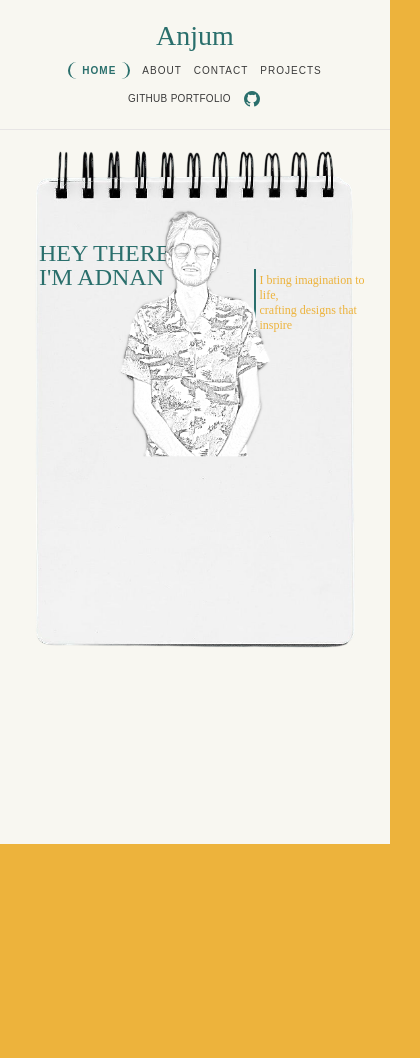
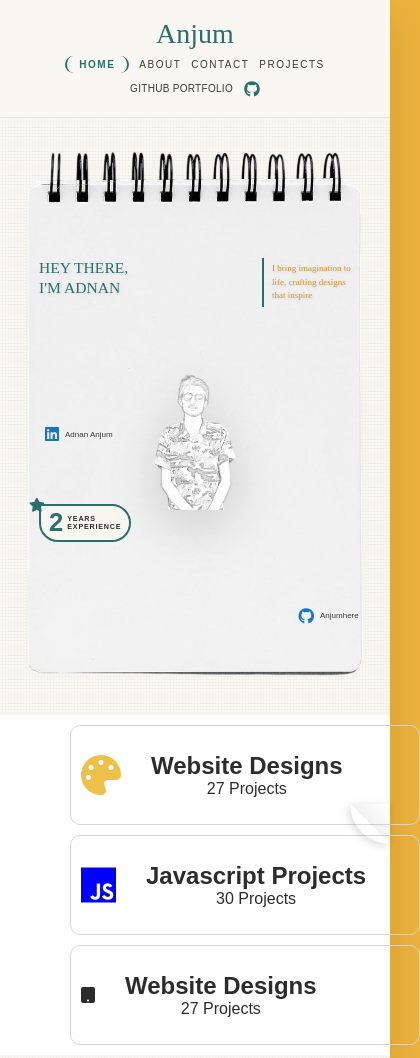
Before and after one commit to anjumhere/Portfolio-Website, a plain HTML site: page index.html in a window 390 px wide. Shown: the top 1058 px of the page, 420 px wide, since content can reach past the window. Before the commit the page ends 844 px from the top, so only its background shows below. Drawn offline with Linux system fonts and the light colour scheme; a web font is replaced by a local one.

Commit message:
added backgrounds photos , hover effects, worked on responsiveness

```diff
--- a/index.html
+++ b/index.html
@@ -3,19 +3,18 @@
   <head>
     <meta charset="UTF-8" />
     <meta name="viewport" content="width=device-width, initial-scale=1.0" />
-    <title>Portfolio</title>
-    <link rel="stylesheet" href="style.css" />
+    <title>Portfolio - Adnan Anjum</title>
     <link
       rel="stylesheet"
-      href="https://cdnjs.cloudflare.com/ajax/libs/font-awesome/7.0.1/css/all.min.css"
-      integrity="sha512-2SwdPD6INVrV/lHTZbO2nodKhrnDdJK9/kg2XD1r9uGqPo1cUbujc+IYdlYdEErWNu69gVcYgdxlmVmzTWnetw=="
+      href="https://cdnjs.cloudflare.com/ajax/libs/font-awesome/6.5.1/css/all.min.css"
       crossorigin="anonymous"
       referrerpolicy="no-referrer"
     />
+    <link rel="stylesheet" href="style.css" />
   </head>
   <body>
     <div class="main-page">
-      <!-- ===== HEADER (Kept Intact) ===== -->
+      <!-- ===== HEADER ===== -->
       <header>
         <div class="container">
           <div class="logo">Anjum</div>
@@ -36,28 +35,79 @@
         </div>
       </header>
 
-      <!-- ===== MAIN (Clean Canvas) ===== -->
+      <!-- ===== MAIN ===== -->
       <main>
-        <div class="profile">
+        <div class="profile" id="home">
+          <!-- Intro heading -->
           <div class="intro">
-            <h1>HEY THERE, <span> I'M ADNAN </span></h1>
+            <h1>HEY THERE, <span>I'M ADNAN</span></h1>
           </div>
+
+          <!-- Quote / info -->
           <div class="info">
             <h2>
-              I bring imagination to life,
-              <span>crafting designs that inspire</span>
+              I bring imagination to<span>life, crafting designs</span>that
+              inspire
             </h2>
           </div>
-          <img src="/photos/B.png" alt="background " />
 
-          <img src="/photos/vv.png" alt="person" class="person" />
+          <!-- Notebook background image — gives the container its size -->
+          <img
+            src="/photos/B.png"
+            alt="notebook background"
+            class="notebook-bg"
+          />
+
+          <!-- Person image — centered on the notebook -->
+          <img src="/photos/vv.png" alt="Adnan Anjum" class="person" />
+
+          <!-- LinkedIn link -->
+          <div class="gmail">
+            <i class="fa-brands fa-linkedin" id="linked"></i>
+            <a href="https://www.linkedin.com/in/adnan-anjum-196a373a1/"
+              >Adnan Anjum</a
+            >
+          </div>
+          <div class="git">
+            <i class="fa-brands fa-github" id="linked"></i>
+            <a href="github.com/anjumhere">Anjumhere</a>
+          </div>
+          <!-- Experience badge -->
+          <div class="exp">
+            <i class="fa-solid fa-star" id="star"></i>
+            <div class="number">2</div>
+            <div class="text">
+              <span>YEARS</span>
+              <span>EXPERIENCE</span>
+            </div>
+          </div>
+        </div>
+        <div class="work" id="about">
+          <card-section>
+            <div class="card1">
+              <i class="fa-solid fa-palette" id="design"></i>
+              <div class="data">
+                <h2>Website Designs</h2>
+                <p>27 Projects</p>
+              </div>
+            </div>
+            <div class="card1">
+              <i class="fa-brands fa-js" id="design1"></i>
+              <div class="data">
+                <h2>Javascript Projects</h2>
+                <p>30 Projects</p>
+              </div>
+            </div>
+            <div class="card1">
+              <i class="fa-solid fa-tablet-button" id="design2"></i>
+              <div class="data">
+                <h2>Website Designs</h2>
+                <p>27 Projects</p>
+              </div>
+            </div>
+          </card-section>
         </div>
       </main>
-
-      <!-- ===== FOOTER (Clean Canvas) ===== -->
-      <footer>
-        <!-- Add your footer content here -->
-      </footer>
     </div>
   </body>
 </html>
--- a/style.css
+++ b/style.css
@@ -38,12 +38,48 @@ body {
   box-shadow: 0 12px 48px rgba(0, 0, 0, 0.12);
   display: flex;
   flex-direction: column;
+  position: relative;
+  background-image:
+    repeating-linear-gradient(
+      0deg,
+      transparent,
+      transparent 2px,
+      rgba(0, 0, 0, 0.02) 2px,
+      rgba(0, 0, 0, 0.02) 3px
+    ),
+    repeating-linear-gradient(
+      90deg,
+      transparent,
+      transparent 2px,
+      rgba(0, 0, 0, 0.015) 2px,
+      rgba(0, 0, 0, 0.015) 3px
+    );
+  background-color: #f8f7f1;
+}
+
+.main-page::after {
+  content: "";
+  position: fixed;
+  bottom: 0;
+  right: 0;
+  width: 80px;
+  height: 80px;
+  background: linear-gradient(
+    225deg,
+    rgba(255, 255, 255, 0.3) 0%,
+    rgba(0, 0, 0, 0.05) 50%,
+    transparent 50%
+  );
+  box-shadow: -2px 2px 8px rgba(0, 0, 0, 0.15);
+  border-radius: 0 0 0 100%;
+  pointer-events: none;
+  z-index: 1000;
 }
 
 /* ── Generic container ── */
 .container {
   width: 100%;
-  padding: 0 60px;
+  padding: 0 clamp(16px, 4vw, 60px);
 }
 
 /* ======================================
@@ -53,51 +89,54 @@ header {
   position: sticky;
   top: 0;
   z-index: 100;
-  background-color: #f8f7f1;
+  background-color: rgba(248, 247, 241, 0.95);
+  backdrop-filter: blur(10px);
   border-bottom: 1px solid rgb(231, 229, 229);
-  height: 13vh;
   display: flex;
   align-items: center;
+  padding: 16px 0;
 }
 
 header .container {
   display: flex;
   align-items: center;
-  height: 80px;
+  gap: 20px;
 }
 
-/* ── Logo (left) ── */
 .logo {
   font-family: "Italianno", serif;
-  font-size: 42px;
+  font-size: clamp(28px, 3.5vw, 42px);
   font-weight: 400;
   color: #2a6f6c;
   white-space: nowrap;
   line-height: 1;
-  text-align: left;
   cursor: pointer;
+  transition: transform 0.3s ease;
+  flex-shrink: 0;
 }
 
-/* ── Nav (center) ── */
+.logo:hover {
+  transform: scale(1.05);
+}
+
 nav {
   display: flex;
   align-items: center;
   justify-content: center;
   flex: 2;
-  margin-left: 100px;
 }
 
 nav ul {
   list-style: none;
   display: flex;
   align-items: center;
-  gap: 50px;
+  gap: clamp(16px, 3vw, 50px);
 }
 
 nav ul li {
   font-family: "Mona Sans", sans-serif;
   text-transform: uppercase;
-  font-size: 12px;
+  font-size: clamp(10px, 1vw, 12px);
   font-weight: 500;
   letter-spacing: 1.5px;
   color: #3a3a3a;
@@ -117,13 +156,6 @@ nav ul li a:hover {
   color: #2a6f6c;
 }
 
-/* Active / first item */
-nav ul li:first-child {
-  color: #2a6f6c;
-  font-weight: 600;
-}
-
-/* ── Border wrapper ── */
 .border {
   border-left: 2px solid #2a6f6c;
   border-right: 2px solid #2a6f6c;
@@ -133,14 +165,22 @@ nav ul li:first-child {
   transition: background-color 0.3s ease;
 }
 
-/* ── Email (right) ── */
+.border:hover {
+  background-color: rgba(42, 111, 108, 0.05);
+}
+
+.border li {
+  color: #2a6f6c !important;
+  font-weight: 600 !important;
+}
+
 .email {
   font-family: "Mona Sans", sans-serif;
   font-weight: 400;
-  font-size: 12px;
+  font-size: clamp(10px, 1vw, 12px);
   letter-spacing: 0.3px;
   color: #555;
-  flex: 1;
+  flex-shrink: 0;
   text-align: right;
   white-space: nowrap;
   transition: color 0.3s ease;
@@ -160,7 +200,7 @@ a {
   vertical-align: middle;
   color: #2a6f6c;
   transition: transform 0.3s ease;
-  font-size: 20px;
+  font-size: clamp(16px, 1.5vw, 20px);
 }
 
 #icon:hover {
@@ -168,116 +208,259 @@ a {
 }
 
 /* ======================================
-   PROFILE SECTION
-   MODIFY THESE TOP VALUES TO POSITION TEXT BELOW RINGS
+         PROFILE / HERO SECTION
       ====================================== */
+main {
+  flex: 1;
+  display: flex;
+  align-items: center;
+  justify-content: center;
+  flex-direction: column;
+  padding: clamp(10px, 3vw, 40px) 0;
+}
+
 .profile {
   position: relative;
   width: 100%;
   max-width: 1000px;
-  margin: auto;
+  margin: 0 auto;
+  /* The notebook image dictates the size */
 }
 
-/* Background image with notebook rings */
-.profile img:nth-child(3) {
+/* ── Notebook background ── */
+.profile > img.notebook-bg {
   width: 100%;
-  max-width: 1000px;
   display: block;
+  height: auto;
+  /* Let the image define its natural aspect ratio */
 }
 
-/*
-  INTRO TEXT POSITION
-  Change the "top" value to move text up/down
-  Change the "left" value to move text left/right
-*/
+/* ── Intro text (top-left of notebook) ── */
 .intro {
   position: absolute;
-  top: 20%; /* MODIFY THIS - Increase to move DOWN, decrease to move UP */
-  left: 10%; /* MODIFY THIS - Increase to move RIGHT, decrease to move LEFT */
-  line-height: 1;
+  top: 38%;
+  left: 10%;
   z-index: 5;
+  max-width: 36%;
 }
 
 .intro h1 {
   color: #2a6f6c;
-  font-size: 50px; /* MODIFY THIS to change text size */
+  font-size: clamp(14px, 4vw, 50px);
   font-family: "Mona Sans", serif;
   font-weight: 400;
+  line-height: 1.15;
+  text-shadow: 2px 2px 4px rgba(0, 0, 0, 0.08);
 }
 
 .intro h1 span {
   display: block;
 }
 
-/*
-  INFO BOX POSITION
-  Change the "top" value to move text up/down
-  Change the "left" value to move text left/right
-*/
+/* ── Info / quote (top-right of notebook) ── */
 .info {
   position: absolute;
-  top: 25%; /* MODIFY THIS - Increase to move DOWN, decrease to move UP */
-  left: 65%; /* MODIFY THIS - Increase to move RIGHT, decrease to move LEFT */
+  top: 30%;
+  right: 15%;
   border-left: 2px solid #2a6f6c;
-  padding: 4px;
+  padding: 4px 8px;
   z-index: 5;
+  max-width: 28%;
 }
 
 .info h2 {
-  color: #edb33c;
-  font-size: 20px; /* MODIFY THIS to change text size */
+  color: #d89020;
+  font-size: clamp(9px, 1.5vw, 18px);
   font-family: "Mona Sans", serif;
   font-weight: 300;
+  line-height: 1.45;
+  text-shadow: 1px 1px 3px rgba(0, 0, 0, 0.1);
 }
 
-.info span {
+.info h2 span {
   display: block;
 }
 
-/*
-  PERSON IMAGE POSITION
-  Change the "top" value to move image up/down
-*/
+/* ── Person image (center of notebook) ── */
 .profile .person {
   position: absolute;
-  top: 30%; /* MODIFY THIS - Increase to move DOWN, decrease to move UP */
+  top: 50%;
   left: 50%;
   transform: translate(-50%, -50%);
   z-index: 10;
-  width: 400px; /* MODIFY THIS to change image size */
+  width: clamp(120px, 58%, 700px);
+  height: auto;
+  filter: drop-shadow(0 15px 25px rgba(0, 0, 0, 0.15));
+  transition: all 0.3s ease;
 }
 
+.profile .person:hover {
+  transform: translate(-50%, -52%) scale(1.02);
+  filter: drop-shadow(0 20px 35px rgba(0, 0, 0, 0.2));
+}
+
+/* ── LinkedIn section (left-mid) ── */
+.gmail {
+  position: absolute;
+  top: 78%;
+  left: 75%;
+  z-index: 5;
+  display: flex;
+  align-items: center;
+  gap: 6px;
+  padding: 4px 6px;
+  border-bottom: 2px solid transparent;
+  transition: border-color 0.3s ease;
+  max-width: 30%;
+}
+.git {
+  position: absolute;
+  top: 81%;
+  left: 75%;
+  z-index: 5;
+  display: flex;
+  align-items: center;
+  gap: 6px;
+  padding: 4px 6px;
+  border-bottom: 2px solid transparent;
+  transition: border-color 0.3s ease;
+  max-width: 30%;
+}
+
+.gmail:hover {
+  border-bottom: 2px solid #db735f;
+  cursor: pointer;
+}
+.git:hover {
+  border-bottom: 2px solid #db735f;
+  cursor: pointer;
+  color: #db735f;
+}
+.git a {
+  color: #3a3a3a;
+  font-size: clamp(8px, 1.2vw, 14px);
+  font-weight: 500;
+  transition: color 0.3s ease;
+}
+.git:hover a {
+  color: #db735f;
+}
+.gmail a {
+  color: #3a3a3a;
+  font-size: clamp(8px, 1.2vw, 14px);
+  font-weight: 500;
+  transition: color 0.3s ease;
+}
+
+.gmail:hover a {
+  color: #db735f;
+}
+
+#linked {
+  font-size: clamp(16px, 2.5vw, 30px);
+  color: rgb(18, 119, 202);
+  flex-shrink: 0;
+}
+
+/* ── Experience badge (bottom-left) ── */
+.exp {
+  position: absolute;
+  top: 60%;
+  left: 8%;
+  z-index: 5;
+  border: 3px solid #2a6f6c;
+  padding: clamp(4px, 0.8vw, 8px) clamp(8px, 1.5vw, 16px);
+  border-top-right-radius: 30px;
+  border-bottom-right-radius: 30px;
+  border-bottom-left-radius: 30px;
+  display: flex;
+  align-items: center;
+  gap: clamp(4px, 0.8vw, 10px);
+  background: rgba(248, 247, 241, 0.85);
+  backdrop-filter: blur(4px);
+}
+
+#star {
+  font-size: clamp(14px, 2.5vw, 30px);
+  color: #2a6f6c;
+  position: absolute;
+  top: clamp(-8px, -1.2vw, -13px);
+  left: clamp(-12px, -1.8vw, -21px);
+}
+
+.number {
+  font-size: clamp(1.6rem, 4vw, 4rem);
+  font-weight: 800;
+  color: #2a6f6c;
+  line-height: 1;
+}
+
+.text {
+  display: flex;
+  flex-direction: column;
+  font-weight: 600;
+  line-height: 1.1;
+}
+
+.text span {
+  font-size: clamp(0.45rem, 1vw, 1rem);
+  letter-spacing: clamp(0.5px, 0.2vw, 2px);
+  color: #2c2c2c;
+}
+
+.work {
+  width: 100%;
+  height: auto;
+  background-color: white;
+}
+
+.card1 {
+  width: 350px;
+  height: 100px;
+  border-radius: 10px;
+  text-align: center;
+  display: flex;
+  justify-content: flex-start;
+  align-items: center;
+  padding: 10px;
+  gap: 30px;
+
+  border: 1px solid rgb(214, 213, 213);
+  margin: 10px 70px;
+}
+#design {
+  color: #edc049;
+  display: inline;
+  font-size: 40px;
+  /* border: 1px solid red; */
+}
+#design1 {
+  color: blue;
+  font-size: 40px;
+}
 /* ======================================
-   TABLET (768px - 1024px)
+         RESPONSIVE: TABLET (≤ 1024px)
       ====================================== */
 @media (max-width: 1024px) {
-  .container {
-    padding: 0 40px;
+  .intro {
+    top: 26%;
+    left: 15%;
+    max-width: 38%;
   }
-
-  nav {
-    margin-left: 50px;
+  .info {
+    top: 24%;
+    max-width: 28%;
   }
-
-  nav ul {
-    gap: 30px;
+  .gmail {
+    top: 56%;
   }
-
-  .intro h1 {
-    font-size: 35px;
-  }
-
-  .info h2 {
-    font-size: 10px;
-  }
-
-  .profile .person {
-    width: 360px;
+  .exp {
+    top: 70%;
   }
 }
 
 /* ======================================
-   MOBILE (481px - 768px)
+         RESPONSIVE: SMALL TABLET (≤ 768px)
       ====================================== */
 @media (max-width: 768px) {
   .main-page {
@@ -285,182 +468,215 @@ a {
   }
 
   header {
-    height: auto;
     padding: 10px 0;
   }
 
   header .container {
-    flex-direction: column;
-    height: auto;
-    padding: 16px 20px;
+    flex-wrap: wrap;
+    justify-content: center;
+    gap: 8px;
+  }
+
+  .logo {
+    order: 1;
+  }
+  .email {
+    order: 2;
+  }
+  nav {
+    order: 3;
+    flex-basis: 100%;
+  }
+
+  nav ul {
+    justify-content: center;
+    flex-wrap: wrap;
     gap: 12px;
   }
 
-  .logo {
-    flex: unset;
-    text-align: center;
-    font-size: 32px;
+  .intro {
+    top: 24%;
+    left: 8%;
+    max-width: 36%;
   }
-
-  .email {
-    flex: unset;
-    text-align: center;
-    font-size: 11px;
+  .intro h1 {
+    line-height: 1.2;
   }
-
-  nav {
-    flex: unset;
-    width: 100%;
-    margin-left: 0;
-  }
-
-  nav ul {
-    gap: 16px;
-    flex-wrap: wrap;
-    justify-content: center;
-  }
-
-  nav ul li {
-    font-size: 11px;
-    letter-spacing: 1px;
-  }
-
-  .container {
-    padding: 0 16px;
-  }
-
-  /* Profile section - percentages stay same */
-  .profile {
-    padding: 0 10px;
-  }
-
-  /* Text sizes for mobile */
-  .intro h1 {
-    font-size: 32px;
-  }
-
-  .info h2 {
-    font-size: 11px;
+  .info {
+    top: 24%;
+    max-width: 30%;
+    right: 5%;
   }
 
   .profile .person {
-    width: 280px;
+    width: clamp(100px, 35%, 300px);
+  }
+
+  .gmail {
+    top: 54%;
+    left: 8%;
+    max-width: 34%;
+  }
+  .exp {
+    top: 68%;
+    left: 8%;
+  }
+
+  .main-page::after {
+    width: 50px;
+    height: 50px;
   }
 }
 
 /* ======================================
-   SMALL MOBILE (360px - 480px)
+         RESPONSIVE: MOBILE (≤ 560px)
       ====================================== */
-@media (max-width: 480px) {
+@media (max-width: 560px) {
   header .container {
-    padding: 12px 16px;
+    flex-direction: column;
+    align-items: center;
+    padding: 10px 16px;
   }
 
   .logo {
-    font-size: 28px;
+    order: 1;
   }
-
+  nav {
+    order: 2;
+    flex-basis: auto;
+  }
   .email {
-    font-size: 10px;
-  }
-
-  #icon {
-    font-size: 16px;
+    order: 3;
   }
 
   nav ul {
-    gap: 12px;
-  }
-
-  nav ul li {
-    font-size: 10px;
+    gap: 10px;
   }
 
   .border {
     padding: 3px 12px;
   }
 
-  /* Text sizes for small mobile */
-  .intro h1 {
-    font-size: 24px;
+  /* Shift everything to stay inside notebook */
+  .intro {
+    top: 22%;
+    left: 10%;
+    max-width: 34%;
   }
-
-  .info h2 {
-    font-size: 12px;
+  .info {
+    top: 22%;
+    right: 8%;
+    max-width: 26%;
   }
 
   .profile .person {
-    width: 200px;
+    width: clamp(80px, 30%, 200px);
+  }
+
+  .gmail {
+    top: 52%;
+    left: 10%;
+    max-width: 30%;
+  }
+  .exp {
+    top: 66%;
+    left: 10%;
+  }
+
+  .main-page::after {
+    width: 40px;
+    height: 40px;
   }
 }
 
 /* ======================================
-   EXTRA SMALL MOBILE (320px - 360px)
+         RESPONSIVE: SMALL MOBILE (≤ 420px)
       ====================================== */
-@media (max-width: 360px) {
-  .logo {
-    font-size: 24px;
+@media (max-width: 420px) {
+  .intro {
+    top: 22%;
+    left: 10%;
+    max-width: 32%;
+  }
+  .intro h1 {
+    line-height: 1.25;
   }
 
-  .email {
-    font-size: 9px;
+  .info {
+    top: 22%;
+    right: 8%;
+    max-width: 26%;
   }
-
-  nav ul li {
-    font-size: 9px;
-    letter-spacing: 0.8px;
-  }
-
-  .border {
-    padding: 2px 10px;
-  }
-
-  /* Text sizes for extra small mobile */
-  .intro h1 {
-    font-size: 20px;
-  }
-
   .info h2 {
-    font-size: 11px;
+    line-height: 1.5;
   }
 
   .profile .person {
-    width: 160px;
+    width: clamp(70px, 28%, 160px);
+  }
+
+  .gmail {
+    top: 50%;
+    left: 10%;
+  }
+  .exp {
+    top: 64%;
+    left: 10%;
+  }
+
+  .exp {
+    border-width: 2px;
   }
 }
 
 /* ======================================
-   LANDSCAPE MODE
+         RESPONSIVE: EXTRA SMALL (≤ 360px)
       ====================================== */
-@media (max-width: 768px) and (orientation: landscape) {
+@media (max-width: 360px) {
+  .intro {
+    top: 20%;
+    left: 10%;
+    max-width: 30%;
+  }
+  .info {
+    top: 20%;
+    right: 8%;
+    max-width: 24%;
+  }
+  .profile .person {
+    width: 26%;
+  }
+  .gmail {
+    top: 48%;
+  }
+  .exp {
+    top: 62%;
+  }
+}
+
+/* ======================================
+         LANDSCAPE MODE (short height)
+      ====================================== */
+@media (max-height: 500px) and (orientation: landscape) {
   header .container {
     flex-direction: row;
+    flex-wrap: nowrap;
     justify-content: space-between;
   }
 
   .logo {
     order: 1;
   }
-
   nav {
     order: 2;
-    width: auto;
+    flex-basis: auto;
   }
-
   .email {
     order: 3;
   }
 
-  .intro h1 {
-    font-size: 22px;
-  }
-
-  .info h2 {
-    font-size: 13px;
-  }
-
-  .profile .person {
-    width: 180px;
+  main {
+    padding: 10px 0;
   }
 }
 
@@ -468,17 +684,15 @@ a {
 ::-webkit-scrollbar {
   width: 5px;
 }
-
 ::-webkit-scrollbar-track {
   background: #f8f7f1;
 }
-
 ::-webkit-scrollbar-thumb {
   background: #2a6f6c;
   border-radius: 5px;
   border: 2px solid #f8f7f1;
+  transition: background 0.3s ease;
 }
-
 ::-webkit-scrollbar-thumb:hover {
   background: #1f5351;
 }
```
Also changed, not shown: indes.js (added). Lines whose indentation alone changed are shown as unchanged.
